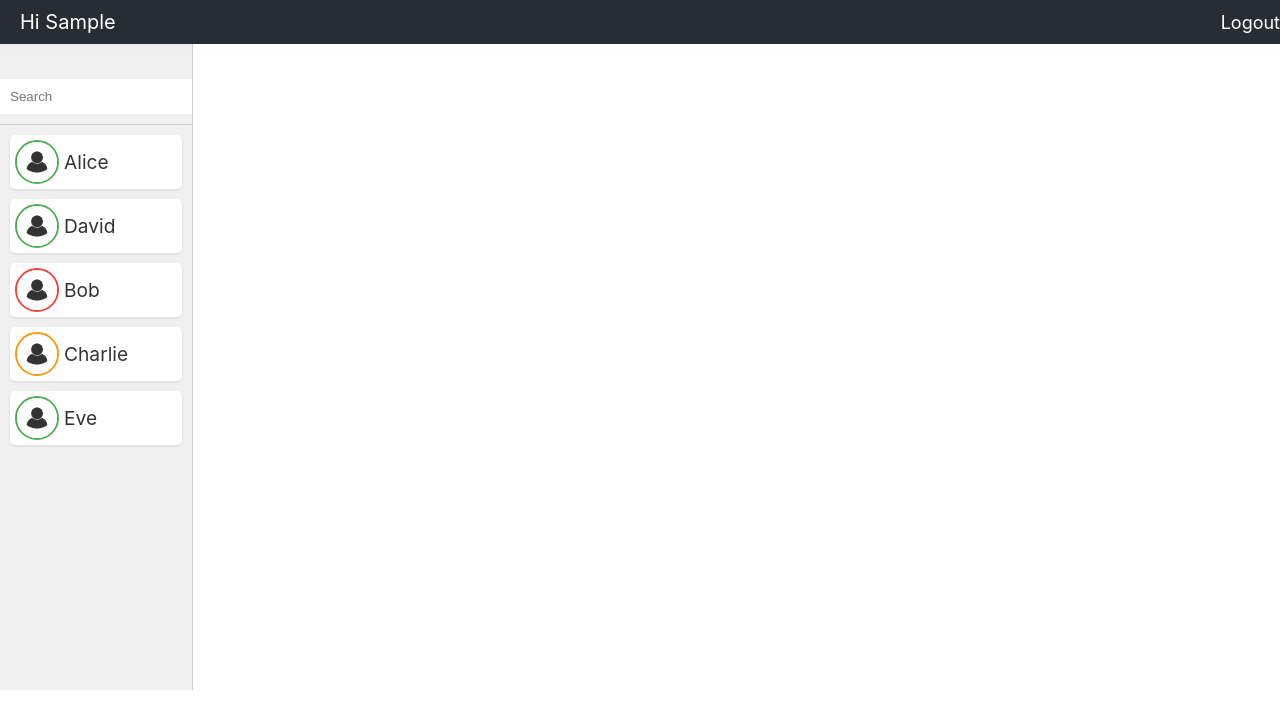
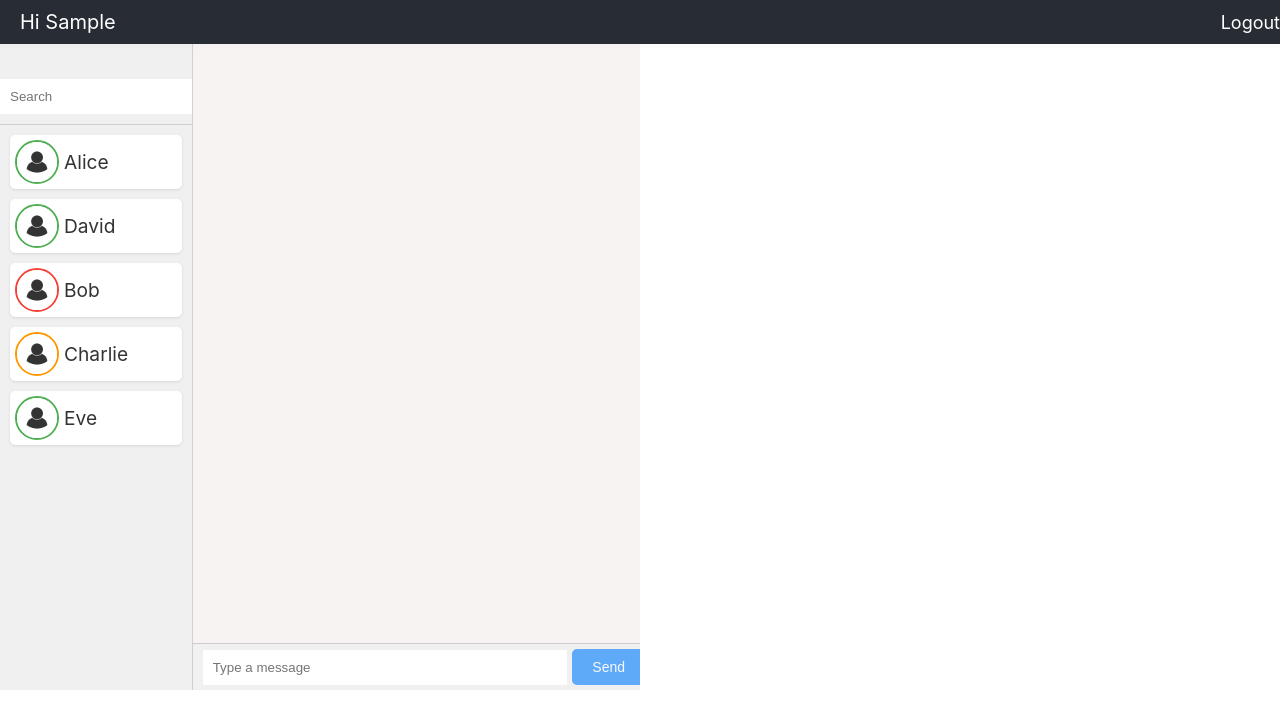
Before and after one commit to SoroushGhodrat/messenger-app, a React (Create React App) app: page /chat in a window 1280 px wide. Both pictures are taken after typing "Sample", "Sample123" into the empty fields and a click on the button "Login". Shown: the top 728 px of the page. Built offline with nearby package versions, Linux system fonts and the light colour scheme.

Commit message:
Refactor ChatBox component

```diff
--- a/src/components/Chat/ChatBox/ChatBox.module.css
+++ b/src/components/Chat/ChatBox/ChatBox.module.css
@@ -0,0 +1,59 @@
+.chat-box-container {
+  display: flex;
+  flex-direction: column;
+  height: 100vh;
+  width: 100%;
+  overflow: hidden;
+}
+
+.chat-input-container {
+  flex: 0 0 auto;
+  padding: 0 10px;
+  background-color: #f1f1f1;
+  border-top: 1px solid #ccc;
+  position: sticky;
+  bottom: 0;
+  width: 100%;
+}
+
+.chat-box-header {
+  display: flex;
+  align-items: center;
+  padding: 10px;
+  background-color: #ebe9e9;
+  border-bottom: 1px solid #ebe9e9;
+  text-align: left;
+}
+
+.chat-box-header h5 {
+  padding-left: 5px;
+}
+
+.chat-box-header h3 {
+  margin: 0 auto;
+  color: #007bff;
+}
+
+.conversations-list {
+  flex: 1;
+  overflow-y: auto;
+  padding: 10px;
+  background-color: #f7f3f3;
+}
+
+.chat-input {
+  display: flex;
+  padding: 10px;
+  border-top: 1px solid #ccc;
+  background-color: #f0f0f0;
+}
+
+.chat-input input {
+  flex: 1;
+  padding: 10px;
+  margin-right: 10px;
+}
+
+.chat-input button {
+  padding: 10px 20px;
+}
--- a/src/components/Chat/ChatBox/ChatBox.tsx
+++ b/src/components/Chat/ChatBox/ChatBox.tsx
@@ -1,8 +1,48 @@
 import React from "react";
+import Avatar from "../../UI/Avatar/Avatar";
+import { useAppContext } from "../../../store/AppDataContext";
+import ChatInput from "../ChatInput/ChatInput";
 import styles from "./ChatBox.module.css";
+import ConversationsList from "../Conversations/ConversationsList";
 
-const ChatBox = () => {
-  return <div>ChatBox</div>;
+const ChatBox: React.FC = () => {
+  // Retrieve selected friend and chat histories from the context
+  const { selectedFriend, chatHistories } = useAppContext();
+
+  // Get the stored user from local storage
+  const storedUser = localStorage.getItem("user");
+  const user = storedUser ? JSON.parse(storedUser) : null;
+
+  // Get the messages for the selected friend if both user and selected friend are available
+  const messages =
+    user && selectedFriend ? chatHistories[user.username]?.[selectedFriend.name] || [] : [];
+
+  return (
+    <div className={styles["chat-box-container"]}>
+      <header className={styles["chat-box-header"]}>
+        {selectedFriend ? (
+          <>
+            {/* Display the avatar and name of the selected friend */}
+            <Avatar status={selectedFriend.status} />
+            <h5>{selectedFriend.name}</h5>
+          </>
+        ) : (
+          // Prompt the user to select a friend if none is selected
+          <h3>Select a friend to start a chat!</h3>
+        )}
+      </header>
+
+      <main className={styles["conversations-list"]}>
+        {/* Display the list of messages */}
+        <ConversationsList messages={messages} />
+      </main>
+
+      <footer className={styles["chat-input-container"]}>
+        {/* Input for sending new messages */}
+        <ChatInput onSendMessage={() => {}} />
+      </footer>
+    </div>
+  );
 };
 
 export default ChatBox;
```
